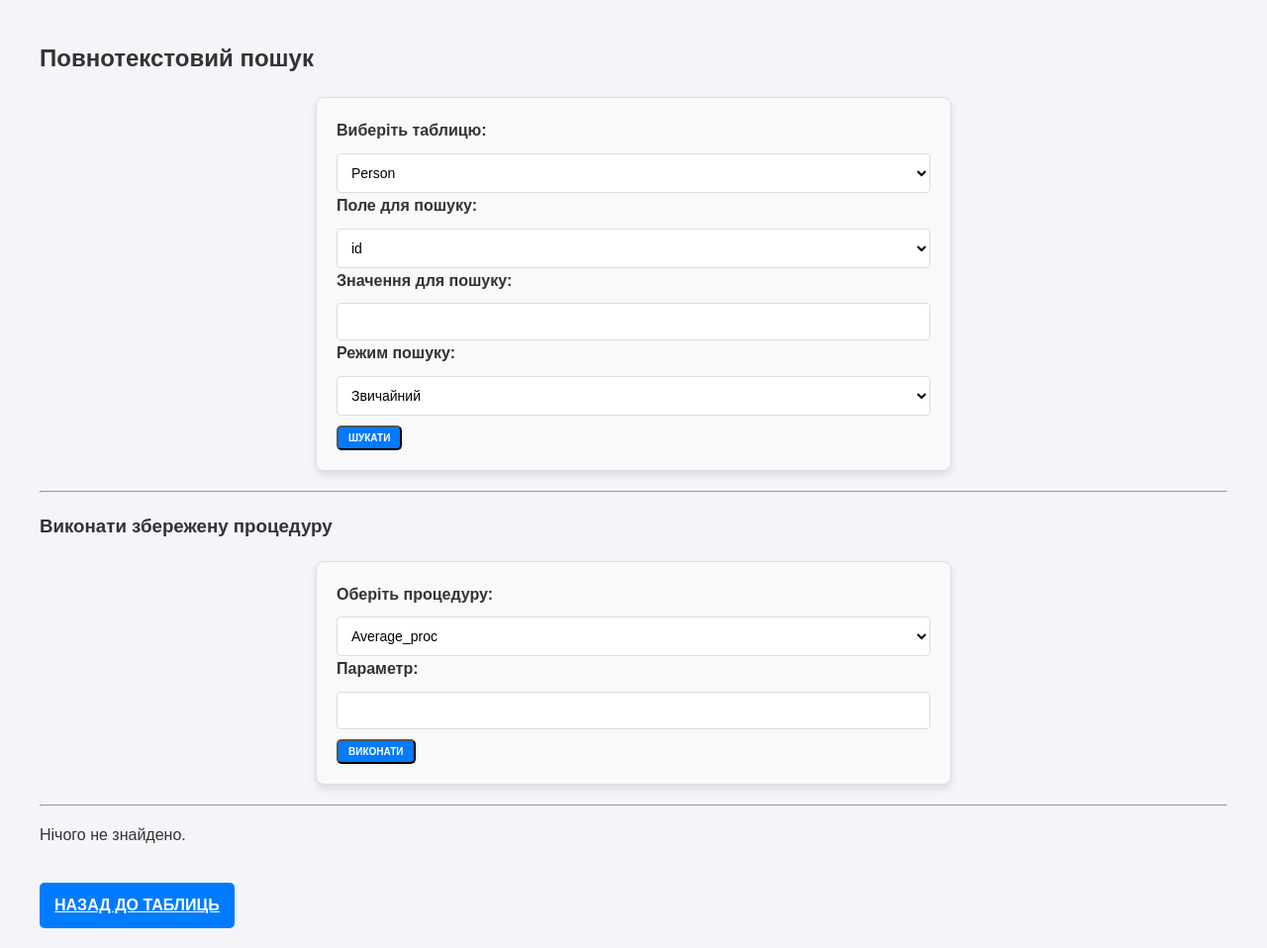
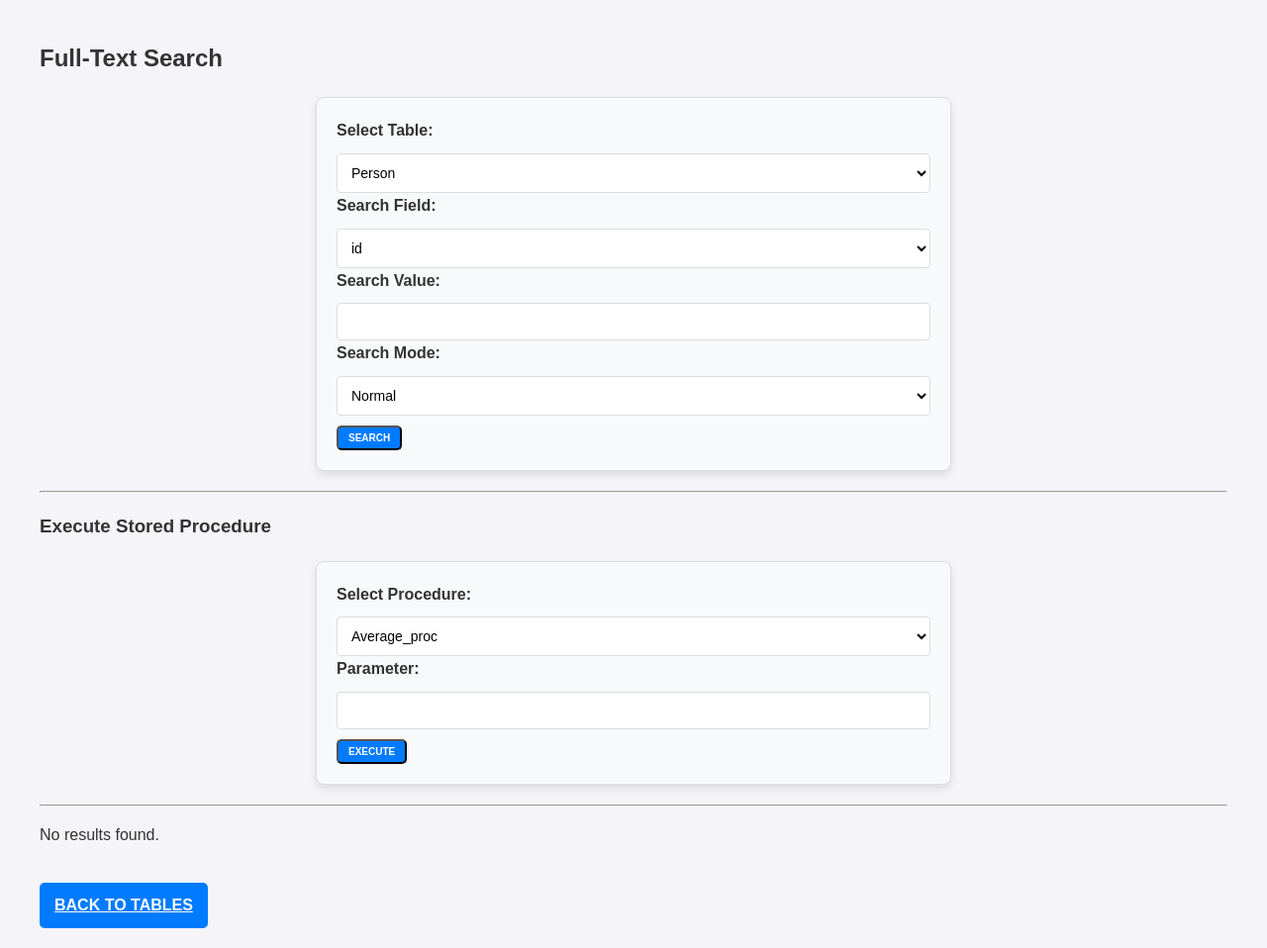
Before and after one commit to FedorovValentyn/Uni_db, a Python web app: template templates/search.html in a window 1280 px wide. Shown: the part 83-1041 px from the top of the page at 99% size. Run offline with Jinja, Linux system fonts and the light colour scheme; the template is opened without the code that fills it, so the values that code supplies are empty.

Commit message:
Updated names and titles

```diff
--- a/templates/search.html
+++ b/templates/search.html
@@ -1,9 +1,9 @@
 {% extends "base.html" %}
-{% block title %}Повнотекстовий пошук{% endblock %}
+{% block title %}Full-Text Search{% endblock %}
 {% block content %}
-    <h2>Повнотекстовий пошук</h2>
+    <h2>Full-Text Search</h2>
     <form method="POST" id="search-form">
-        <label for="table">Виберіть таблицю:</label>
+        <label for="table">Select Table:</label>
         <select name="table" id="table" required>
             <option value="Person">Person</option>
             <option value="Products">Products</option>
@@ -13,65 +13,65 @@
             <option value="Types">Types</option>
         </select>
 
-        <label for="search_field">Поле для пошуку:</label>
+        <label for="search_field">Search Field:</label>
         <select name="search_field" id="search_field" required></select>
 
-        <label for="search_value">Значення для пошуку:</label>
+        <label for="search_value">Search Value:</label>
         <input type="text" name="search_value" required>
 
-        <label for="search_mode">Режим пошуку:</label>
+        <label for="search_mode">Search Mode:</label>
         <select name="search_mode" id="search_mode">
-            <option value="normal">Звичайний</option>
-            <option value="logical_OR">Logical_OR</option>
-            <option value="logical_AND">Logical_AND</option>
-            <option value="extended">Розширений</option>
+            <option value="normal">Normal</option>
+            <option value="logical_OR">Logical OR</option>
+            <option value="logical_AND">Logical AND</option>
+            <option value="extended">Extended</option>
         </select>
 
         <div id="logical-and-conditions" style="display: none;">
-            <h4>Додаткові умови для AND:</h4>
+            <h4>Additional Conditions for AND:</h4>
             <div id="conditions-container">
                 <div>
                     <select name="search_field" class="condition-field"></select>
-                    <input type="text" name="search_value" placeholder="Введіть значення">
+                    <input type="text" name="search_value" placeholder="Enter Value">
                 </div>
             </div>
-            <button type="button" id="add-condition">Додати умову</button>
+            <button type="button" id="add-condition" class="table-btn">Add Condition</button>
         </div>
 
         <div id="logical-or-conditions" style="display: none;">
-            <h4>Додаткові умови для OR:</h4>
+            <h4>Additional Conditions for OR:</h4>
             <div id="or-conditions-container">
                 <div>
                     <select name="search_field" class="condition-field"></select>
-                    <input type="text" name="search_value" placeholder="Введіть значення">
+                    <input type="text" name="search_value" placeholder="Enter Value">
                 </div>
             </div>
-            <button type="button" id="add-or-condition">Додати умову</button>
+            <button type="button" id="add-or-condition" class="table-btn">Add Condition</button>
         </div>
 
-        <button type="submit", class = 'table-btn'>Шукати</button>
+        <button type="submit" class="table-btn">Search</button>
     </form>
 
     <hr>
 
-    <h3>Виконати збережену процедуру</h3>
+    <h3>Execute Stored Procedure</h3>
     <form method="POST" action="{{ url_for('execute_procedure') }}">
-        <label for="procedure">Оберіть процедуру:</label>
+        <label for="procedure">Select Procedure:</label>
         <select name="procedure" id="procedure" required>
             <option value="average_proc">Average_proc</option>
             <option value="last_days_proc">Last_day_proc</option>
         </select>
 
-        <label for="procedure_param">Параметр:</label>
+        <label for="procedure_param">Parameter:</label>
         <input type="text" name="procedure_param" id="procedure_param">
 
-        <button type="submit" class="table-btn">Виконати</button>
+        <button type="submit" class="table-btn">Execute</button>
     </form>
 
     <hr>
 
     {% if results %}
-        <h3>Результати пошуку:</h3>
+        <h3>Search Results:</h3>
         <table border="1">
             <thead>
                 <tr>
@@ -91,10 +91,10 @@
             </tbody>
         </table>
     {% elif results is not none %}
-        <p>Нічого не знайдено.</p>
+        <p>No results found.</p>
     {% endif %}
 
-    <a href="{{ url_for('index') }}" class="navigation-btn">Назад до таблиць</a>
+    <a href="{{ url_for('index') }}" class="navigation-btn">Back to Tables</a>
 
     <script>
         const tableFields = {
```
Also changed, not shown: templates/procedure_results.html (+4 -4 lines).
